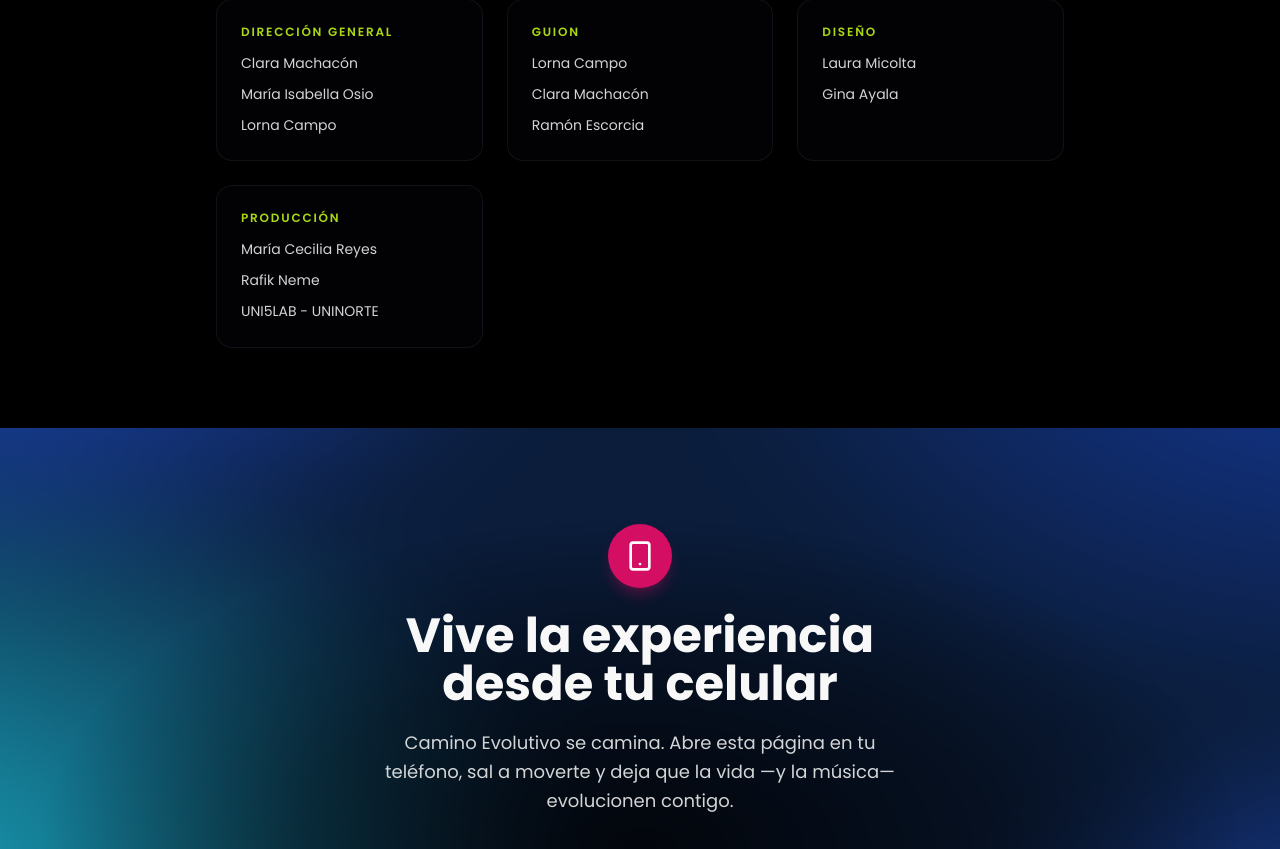
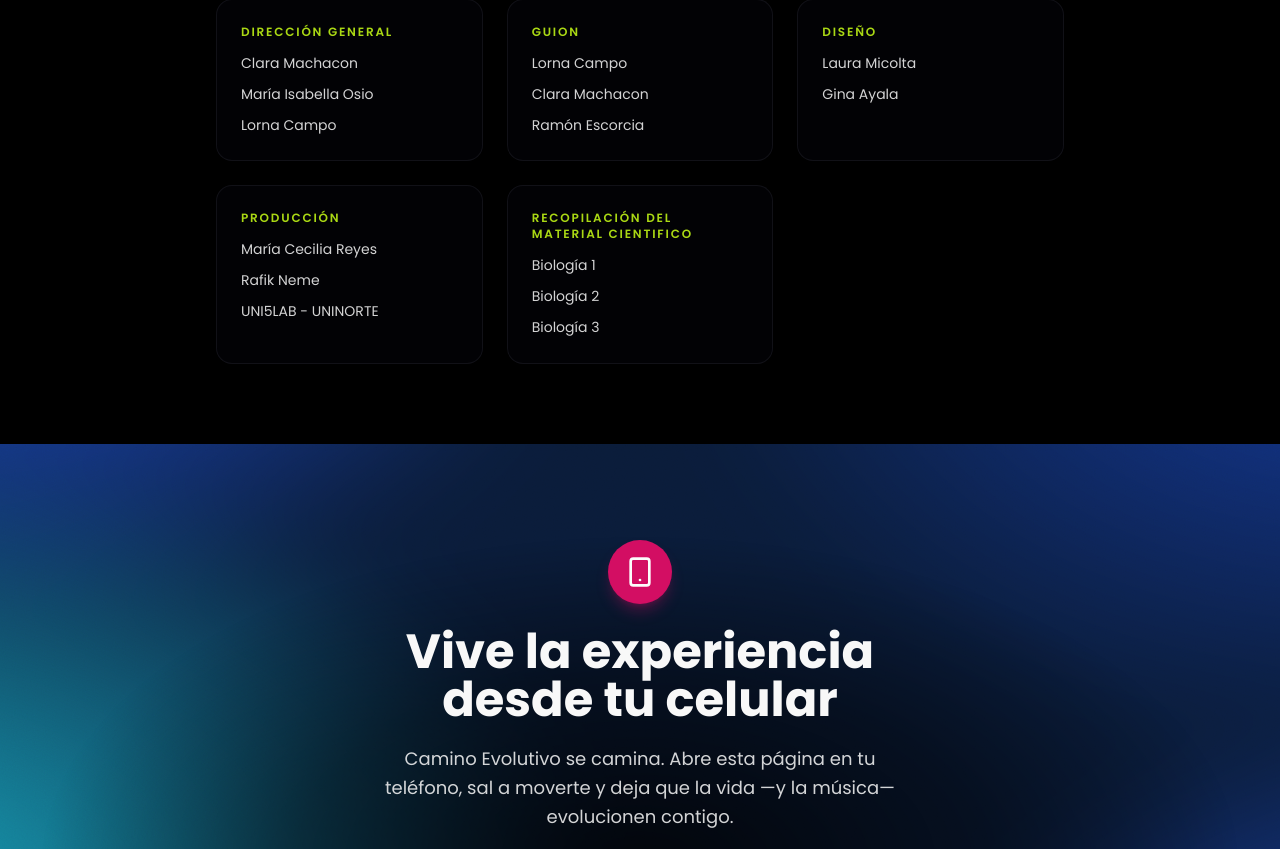
Before and after one commit to just-mari/motionapp, a Next.js app: page / in a window 1280 px wide. Shown: the part 2876-3725 px from the top of the page. Built offline with nearby package versions, Linux system fonts and the light colour scheme.

Commit message:
feat: update team member names and add new role
Co-authored-by: just-mari <189456266+just-mari@users.noreply.github.com>

```diff
--- a/components/project-landing.tsx
+++ b/components/project-landing.tsx
@@ -16,10 +16,11 @@ const FINAL_FORMS = [
 ]
 
 const TEAM = [
-  { role: "Dirección General", names: ["Clara Machacón", "María Isabella Osio", "Lorna Campo "] },
-  { role: "Guion", names: ["Lorna Campo", "Clara Machacón", "Ramón Escorcia"] },
+  { role: "Dirección General", names: ["Clara Machacon", "María Isabella Osio", "Lorna Campo "] },
+  { role: "Guion", names: ["Lorna Campo", "Clara Machacon", "Ramón Escorcia"] },
   { role: "Diseño", names: ["Laura Micolta", "Gina Ayala"] },
   { role: "Producción", names: ["María Cecilia Reyes", "Rafik Neme", "UNI5LAB - UNINORTE"] },
+  { role: "Recopilación del material cientifico", names: ["Biología 1", "Biología 2", "Biología 3"] },
 ]
 
 /**
```
